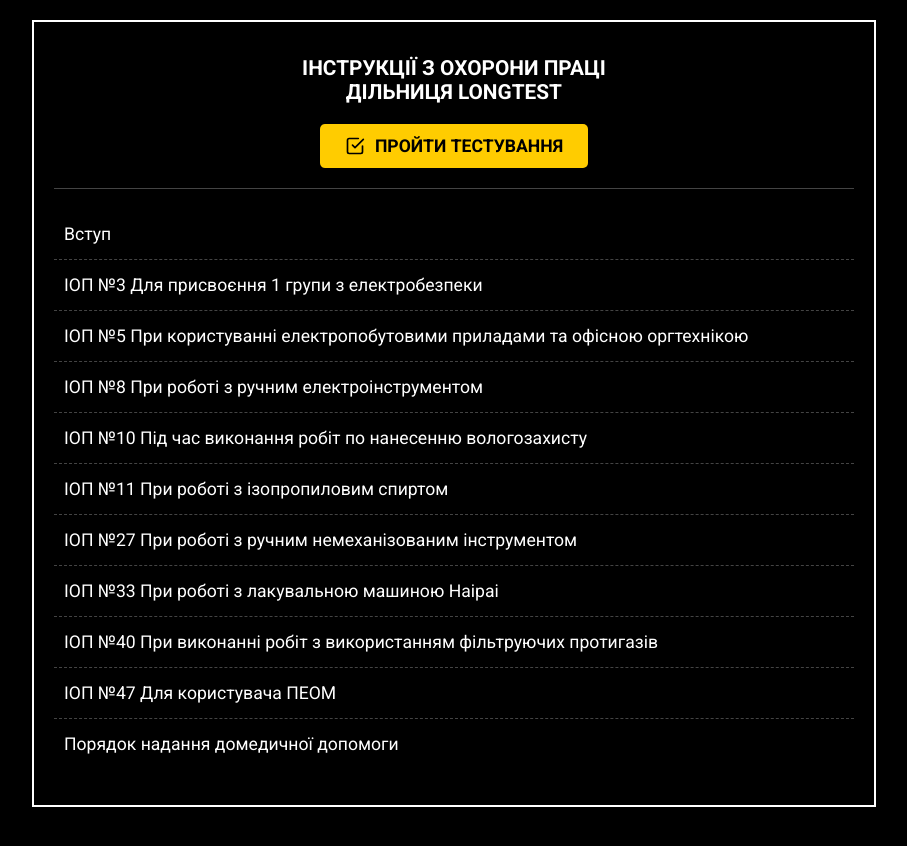
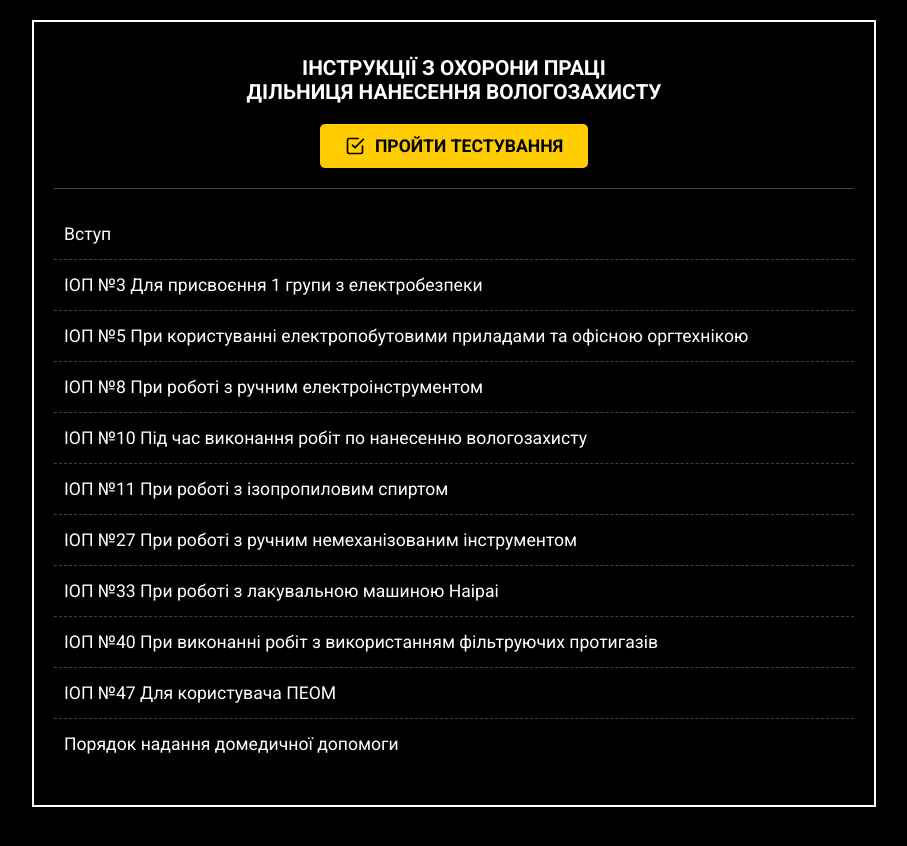
Before and after one commit to shylovak-spec/IOP_Lac, a plain HTML site: page index.html in a window 1280 px wide. Shown: the whole page, without its empty margins (186-1093 px from the left). Drawn offline with Linux system fonts and the light colour scheme.

Commit message:
Update index.html

```diff
--- a/index.html
+++ b/index.html
@@ -129,7 +129,7 @@
 <body>
 
     <div class="container">
-        <h1>Інструкції з охорони праці <br> дільниця LongTest</h1>
+        <h1>Інструкції з охорони праці <br> дільниця нанесення вологозахисту</h1>
 
         <div class="test-button-container">
             <a href="test.html" class="btn-test">
```
